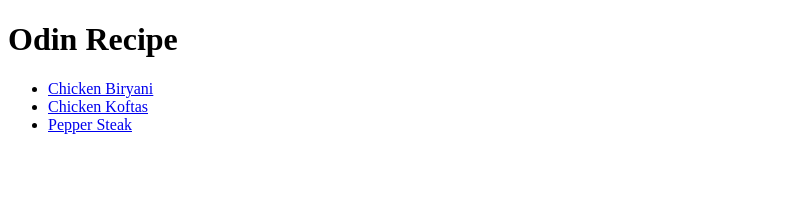
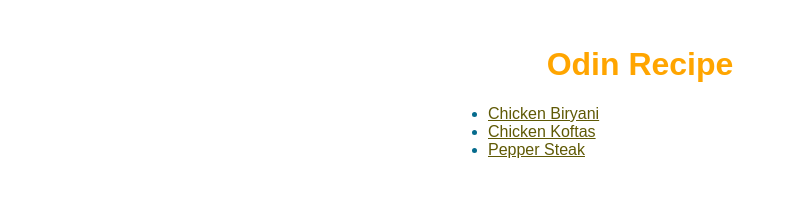
Before and after one commit to Rajsitaula/odin-recipes, a plain HTML site: page index.html in a window 1280 px wide. Shown: the whole page, without its empty margins (0-787 px from the left). Drawn offline with Linux system fonts and the light colour scheme.

Commit message:
Chaned Website with CSS from the course

```diff
--- a/index.html
+++ b/index.html
@@ -1,17 +1,20 @@
 <!DOCTYPE html>
 <html lang="en">
 <head>
-    <meta charset="UTF-8">
-    <meta name="viewport" content="width=device-width, initial-scale=1.0">
+    <meta charset="UTF-8"/>
+    <meta name="viewport" content="width=device-width, initial-scale=1.0"/>
     <title>Chicken Biryani</title>
+    <link rel="stylesheet" href="style.css"/>
 </head>
 <body>
     <h1>Odin Recipe </h1>
+    <div class ="box">
     <ul>
-        <li><a href="recipes/chicken-biryani.html">Chicken Biryani</a></li>
+        <li class=><a href="recipes/chicken-biryani.html">Chicken Biryani</a></li>
         <li><a href="recipes/chicken-koftas.html">Chicken Koftas</a></li>
         <li><a href="recipes/pepper-steak.html">Pepper Steak</a></li>
     </ul>
+</div>
 
 </body>
 </html>
--- /dev/null
+++ b/style.css
@@ -0,0 +1,29 @@
+body{
+    max-width: 30vw;
+    text-align: center;
+    margin: auto;
+    font-family: Arial, Helvetica, sans-serif;
+    /* background-color: tomato; */
+    color:rgb(5, 107, 141);
+    padding:25px 0;
+
+}
+img{
+    width: 100%;
+    height: auto;
+}
+ul,ol{
+    text-align: left;
+}
+h1,h2,h3{
+    color:orange;
+}
+a{
+    color:rgb(95, 89, 5);
+}
+a:hover{
+    color:rgb(255, 0, 55);
+}
+b{
+    color:rgb(0, 12, 68);
+}
```
Also changed, not shown: recipes/chicken-biryani.html (+1 -0 lines), recipes/chicken-koftas.html (+1 -0 lines), recipes/pepper-steak.html (+1 -0 lines).
